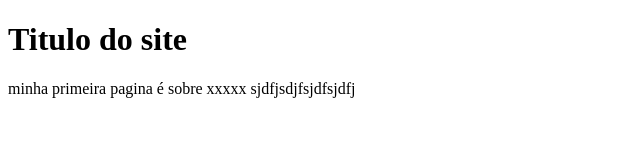
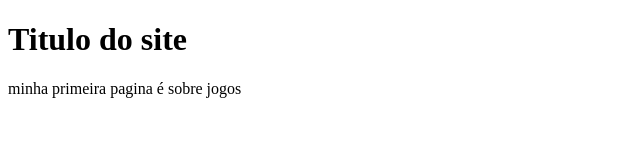
Before and after one commit to plugz90s/Aula-do-dia-21-11-2022, a plain HTML site: page index.html in a window 1280 px wide. Shown: the whole page, without its empty margins (0-640 px from the left). Drawn offline with Linux system fonts and the light colour scheme.

Commit message:
minha primeira pagina

```diff
--- a/index.html
+++ b/index.html
@@ -2,7 +2,7 @@
 <h1> Titulo do site </h1>
 
 <p>
-minha primeira pagina é sobre xxxxx sjdfjsdjfsjdfsjdfj
+minha primeira pagina é sobre jogos
 
 </p>
 
```
